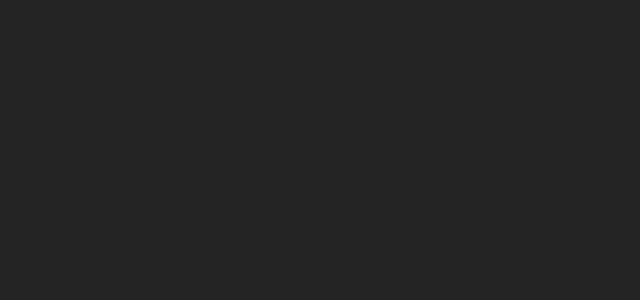
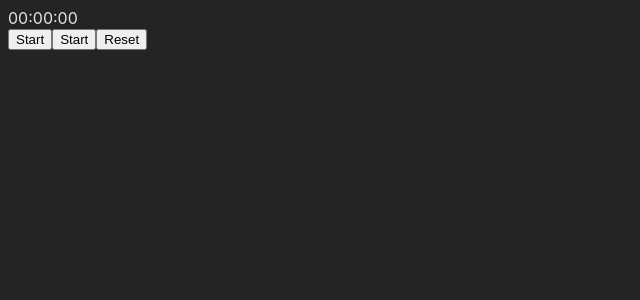
Before and after one commit to zaidalqadiri/Stop-Watch-App, a React (Vite) app: page / in a window 1280 px wide. Shown: the top 300 px of the page, without its empty margins (0-640 px from the left). Built offline with nearby package versions, Linux system fonts and the light colour scheme.

Commit message:
implementeda few functions for the Stopwatch.jsx file

```diff
--- a/src/App.jsx
+++ b/src/App.jsx
@@ -1,7 +1,9 @@
 import Stopwatch from './Stopwatch.jsx'
 
 function App() {
-
+    return(<>
+        <Stopwatch></Stopwatch>
+        </>)
 }
 
 export default App
--- a/src/Stopwatch.jsx
+++ b/src/Stopwatch.jsx
@@ -2,9 +2,46 @@
 
 function Stopwatch() {
 
-    const [isRunning, setIsRunning] = useState(false)
+    const [isRunning, setIsRunning] = useState(false);
+    const [elapsedTime, setElapsedTime] = useState(0);
+    const IntervalIdRef = useRef(null)
+    const startTimeRef = useRef(0);
 
-    return(<></>)
+    useEffect(() => {
+
+
+    }, [isRunning]);
+
+    function start() {
+
+
+    }
+
+    function stop() {
+
+
+    }
+
+    function reset() {
+
+
+    }
+
+    function formatTime() {
+        return '00:00:00';
+    }
+
+    return(
+        <div className="stopwatch">
+            <div className="display">{formatTime()}</div>
+            <div className="controls">
+                <button onClick={start} className="start-button">Start</button>
+                <button onClick={start} className="start-button">Start</button>
+                <button onClick={reset} className="reset-button">Reset</button>
+            </div>
+
+        </div>
+    );
 }
 
 export default Stopwatch;
```
